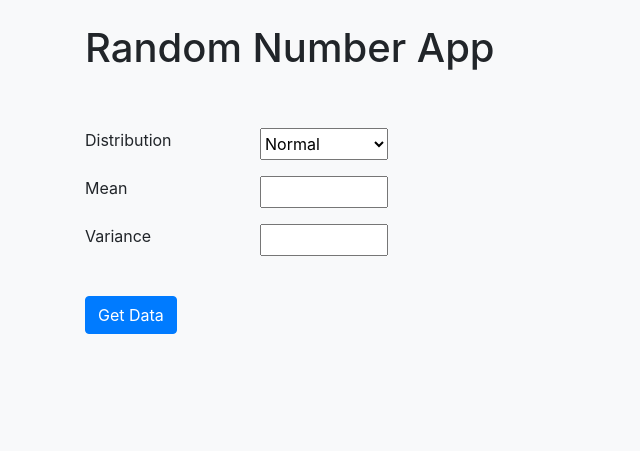
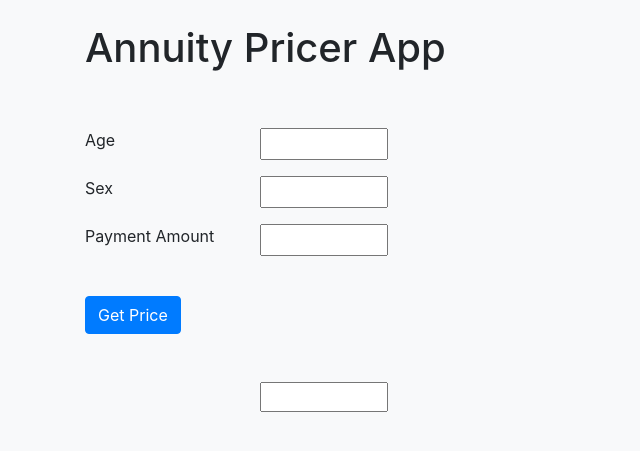
Before and after one commit to LittleBigGene/annuity_webapp_project, a Flask app: template templates/app.html in a window 1280 px wide. Shown: the top 451 px of the page, without its empty margins (0-640 px from the left). Run offline with Flask 2, Linux system fonts and the light colour scheme; the template is opened without the code that fills it, so the values that code supplies are empty; some libraries are stand-ins or nearby versions.

Commit message:
front-end working now! Need error handling

```diff
--- a/app/__init__.py
+++ /dev/null
@@ -1,4 +0,0 @@
-from flask import Flask
-app = Flask(__name__, static_url_path='/static', instance_relative_config=True)
-
-from app import views
--- a/run.py
+++ b/run.py
@@ -1,29 +1,45 @@
 import numpy as np
+import pandas as pd
 from flask import Flask, request, render_template
+from src.discount_curve_module import DiscountCurveProvider
 
 app = Flask(__name__)
 
 def get_params(form_data):
-    dist = form_data.get("dist").lower()
-    mean = float(form_data.get("mean"))
-    var = float(form_data.get("var"))
-    samples = int(form_data.get("samples"))
-    return dist, mean, var, samples
+    #if form_data.get("age") is None:
 
-@app.route("/random_numbers", methods=["GET", "POST"])
-def random_numbers():
+    #else:
+    age = int(form_data.get("age"))
+
+    #if form_data.get("age") is None:
+
+    #else:
+    sex = str(form_data.get("sex"))
+
+    #if form_data.get("age") is None:
+
+    #else:
+    payment = float(form_data.get("payment"))
+
+
+    return age, sex, payment
+
+@app.route("/", methods=["GET", "POST"])
+def annunity_price():
     if request.method == "POST":
-        dist, mean, var, samples = get_params(request.form)
-        dist_func = np.random.normal if dist == "n" else np.random.lognormal
-        rand_num_list = dist_func(mean, var, samples).tolist()
+        age, sex, payment = get_params(request.form)
+
+        swap = pd.read_csv('./src/swaps.csv')
+        dcp = DiscountCurveProvider(tenors = swap['Tenor'], parcurve = swap['Swap'])
+
         return render_template("app.html",
-                               rand_num_list=rand_num_list,
-                               dist=dist,
-                               mean=mean,
-                               var=var,
-                               samples=samples)
+                               age=age,
+                               sex=sex,
+                               payment=payment,
+                               result = dcp.bootstrap()[0]
+                               )
     else:
         return render_template("app.html")
 
-
-app.run(host="localhost", port=5000)
+if __name__=='__main__':
+    app.run(host="localhost", port=5000)
--- a/templates/app.html
+++ b/templates/app.html
@@ -2,7 +2,7 @@
 <html lang="en">
 
 <head>
-    <title>Random Number App</title>
+    <title>Annuity Pricer App</title>
     <link rel="stylesheet" href="https://maxcdn.bootstrapcdn.com/bootstrap/4.0.0/css/bootstrap.min.css">
 </head>
 
@@ -10,44 +10,33 @@
     <div class="container">
         <br>
         <div class="page-header">
-            <h1>Random Number App</h1>
+            <h1>Annuity Pricer App</h1>
         </div>
         <br><br>
         <form method="post">
             <div class="form-group row">
-                <label for="dist" class="col-sm-2">Distribution</label>
-                <select name="dist" id="dist" style="width: 8rem">
-                  <option value="n" {% if dist == "n" %} selected="selected"{% endif %}>Normal</option>
-                  <option value="l" {% if dist == "l" %} selected="selected"{% endif %}>Lognormal</option>
-                </select>
+                <label for="age" class="col-sm-2">Age</label>
+                <input type="text" name="age" id="age"  style="width: 8rem" value={{age}}>
+
             </div>
             <div class="form-group row">
-                <label for="mean" class="col-sm-2">Mean</label>
-                <input type="text" name="mean" id="mean"  style="width: 8rem" value={{mean}}>
+                <label for="sex" class="col-sm-2">Sex</label>
+                <input type="text" name="sex" id="sex"  style="width: 8rem" value={{sex}}>
             </div>
             <div class="form-group row">
-                <label for="var" class="col-sm-2">Variance</label>
-                <input type="text" name="var" id="var"  style="width: 8rem" value={{var}}>
+                <label for="payment" class="col-sm-2">Payment Amount</label>
+                <input type="text" name="payment" id="payment"  style="width: 8rem" value={{payment}}>
             </div>
             <br>
-            <button type="submit" class="btn btn-primary">Get Data</button>
+            <button type="submit" class="btn btn-primary">Get Price</button>
         </form>
         <br><br>
-        <div id="plot"></div>
+        <div class="form-group row">
+            <label for="result" class="col-sm-2"></label>
+            <input type="text" name="result" id="result"  style="width: 8rem" value={{result}}>
+        </div>
     </div>
 </body>
 
-<script src='https://cdn.plot.ly/plotly-latest.min.js'></script>
-{% if rand_num_list is defined %}
-<script>
-    let data = [{
-      x: {{ rand_num_list | tojson }},
-      type: 'histogram',
-      histnorm: 'probability',
-      opacity: 0.75
-    }];
-    Plotly.newPlot('plot', data, {title: 'Sample Data'});
-</script>
-{% endif %}
 
 </html>
```
Also changed, not shown: app/views.py (deleted, +0 -13 lines), 4 other files.
